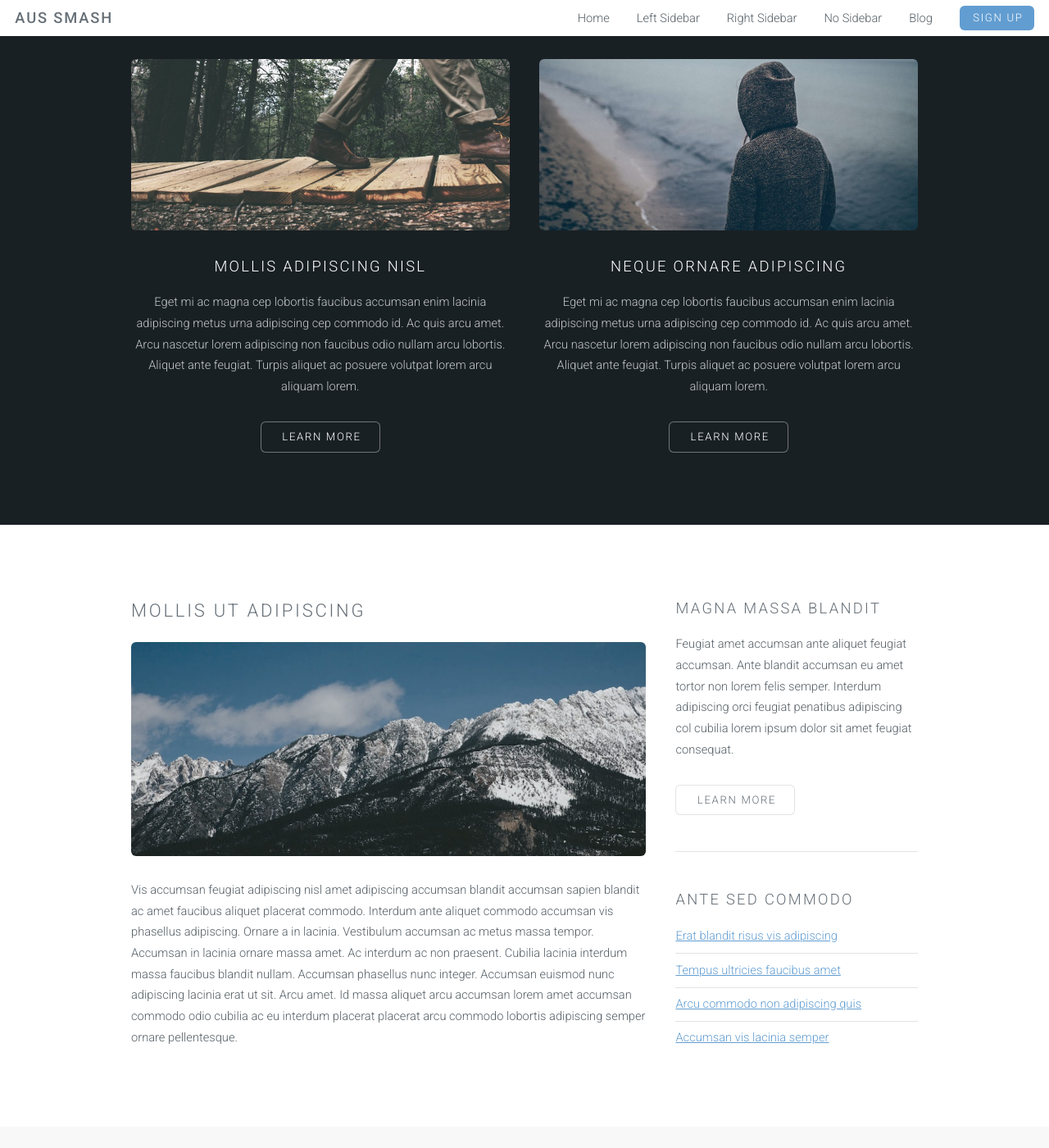
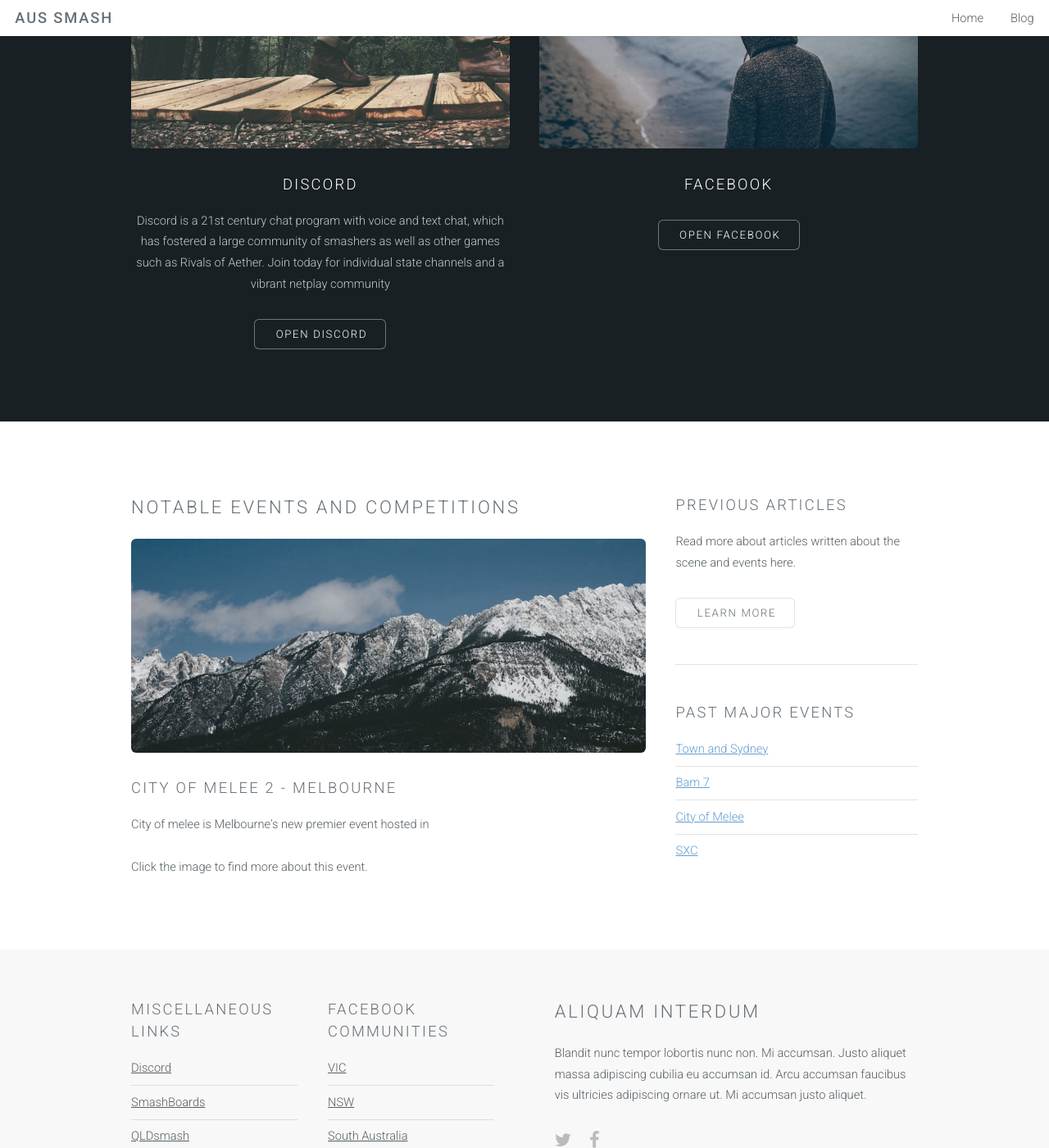
Before and after one commit to Jofzar/Jofzar.github.io, a Jekyll site: the page index.html, which Jekyll copies as it is, in a window 1280 px wide and 1400 px high, scrolled down 1291 px. Shown: the whole window at 82% size. Built offline with Jekyll 4.4.1, drawn with Linux system fonts in a browser that asks for light colours; some of the changed text lies outside the part shown.

Commit message:
dasd
dasd

```diff
--- a/index.html
+++ b/index.html
@@ -1,34 +1,72 @@
----
-layout: landing-page
----
+<!DOCTYPE HTML>
+
+<html>
+	<head>
+		<title>Aus Smash</title>
+		<meta http-equiv="content-type" content="text/html; charset=utf-8" />
+		<meta name="description" content="" />
+		<meta name="keywords" content="" />
+		<!--[if lte IE 8]><script src="js/html5shiv.js"></script><![endif]-->
+		<script src="js/jquery.min.js"></script>
+		<script src="js/skel.min.js"></script>
+		<script src="js/skel-layers.min.js"></script>
+		<script src="js/init.js"></script>
+		<noscript>
+			<link rel="stylesheet" href="css/skel.css" />
+			<link rel="stylesheet" href="css/style.css" />
+			<link rel="stylesheet" href="css/style-xlarge.css" />
+		</noscript>
+	</head>
+	<body id="top">
+
+		<!-- Header -->
+			<header id="header" class="skel-layers-fixed">
+				<h1><a href="#">Aus Smash</a></h1>
+				<nav id="nav">
+					<ul>
+						<li><a href="index.html">Home</a></li>
+						<li><a href="blog.html">Blog</a></li>
+
+					</ul>
+				</nav>
+			</header>
+
+		<!-- Banner -->
+			<section id="banner">
+				<div class="inner">
+					<h2>Welcome to AUS Smash</h2>
+					<p>An ONLINE and OFFLINE community dedicated to playing the games that they love</p>
+
+				</div>
+			</section>
 
 		<!-- One -->
 			<section id="one" class="wrapper style1">
 				<header class="major">
-					<h2>Ipsum feugiat consequat</h2>
-					<p>Tempus adipiscing commodo ut aliquam blandit</p>
+					<h2>What is AUS SMASH about</h2>
+					<p></p>
 				</header>
 				<div class="container">
 					<div class="row">
 						<div class="4u">
 							<section class="special box">
-								<i class="icon fa-area-chart major"></i>
-								<h3>Justo placerat</h3>
-								<p>Eu non col commodo accumsan ante mi. Commodo consectetur sed mi adipiscing accumsan ac nunc tincidunt lobortis.</p>
+								<i class="icon fa-wifi major"></i>
+								<h3>Online Communities</h3>
+								<p>Join Discord and Facebook to interact with with other players and learn more about the local scenes around you. Play other games, enjoy online tournaments and other online interactions.</p>
 							</section>
 						</div>
 						<div class="4u">
 							<section class="special box">
-								<i class="icon fa-refresh major"></i>
-								<h3>Blandit quis curae</h3>
-								<p>Eu non col commodo accumsan ante mi. Commodo consectetur sed mi adipiscing accumsan ac nunc tincidunt lobortis.</p>
+								<i class="icon fa-globe major"></i>
+								<h3>Offline Communities</h3>
+								<p>Come and compete in local tournaments and meets to play Smash Brothers games, everyone is welcome and tournaments are run often no matter where you live!</p>
 							</section>
 						</div>
 						<div class="4u">
 							<section class="special box">
 								<i class="icon fa-cog major"></i>
-								<h3>Amet sed accumsan</h3>
-								<p>Eu non col commodo accumsan ante mi. Commodo consectetur sed mi adipiscing accumsan ac nunc tincidunt lobortis.</p>
+								<h3>Netplay</h3>
+								<p>Play online games with friends through Wii U's and Dolphins netplay on Discord. Other games such as Rivals Of Aether are also played competitivly, play to just have fun or to get better at the game.</p>
 							</section>
 						</div>
 					</div>
@@ -38,28 +76,29 @@
 		<!-- Two -->
 			<section id="two" class="wrapper style2">
 				<header class="major">
-					<h2>Commodo accumsan aliquam</h2>
-					<p>Amet nisi nunc lorem accumsan</p>
+					<h2>Online Communities</h2>
+					<p>Connect online with other smashers, to chat or to find out more about your local scene</p>
 				</header>
 				<div class="container">
 					<div class="row">
 						<div class="6u">
 							<section class="special">
-								<a href="#" class="image fit"><img src="images/pic01.jpg" alt="" /></a>
-								<h3>Mollis adipiscing nisl</h3>
-								<p>Eget mi ac magna cep lobortis faucibus accumsan enim lacinia adipiscing metus urna adipiscing cep commodo id. Ac quis arcu amet. Arcu nascetur lorem adipiscing non faucibus odio nullam arcu lobortis. Aliquet ante feugiat. Turpis aliquet ac posuere volutpat lorem arcu aliquam lorem.</p>
+								<a href="http://discord.me/aus-smash" class="image fit"><img src="images/pic01.jpg" alt="" /></a>
+								<h3>Discord</h3>
+								<p>Discord is a 21st century chat program with voice and text chat, which has fostered a large community of smashers as well as other games such as Rivals of Aether.
+									Join today for individual state channels and a vibrant netplay community </p>
 								<ul class="actions">
-									<li><a href="#" class="button alt">Learn More</a></li>
+									<li><a href="http://discord.me/aus-smash" class="button alt">Open Discord</a></li>
 								</ul>
 							</section>
 						</div>
 						<div class="6u">
 							<section class="special">
 								<a href="#" class="image fit"><img src="images/pic02.jpg" alt="" /></a>
-								<h3>Neque ornare adipiscing</h3>
-								<p>Eget mi ac magna cep lobortis faucibus accumsan enim lacinia adipiscing metus urna adipiscing cep commodo id. Ac quis arcu amet. Arcu nascetur lorem adipiscing non faucibus odio nullam arcu lobortis. Aliquet ante feugiat. Turpis aliquet ac posuere volutpat lorem arcu aliquam lorem.</p>
+								<h3>Facebook</h3>
+								<p></p>
 								<ul class="actions">
-									<li><a href="#" class="button alt">Learn More</a></li>
+									<li><a href="#" class="button alt">Open Facebook</a></li>
 								</ul>
 							</section>
 						</div>
@@ -73,30 +112,78 @@
 					<div class="row">
 						<div class="8u">
 							<section>
-								<h2>Mollis ut adipiscing</h2>
-								<a href="#" class="image fit"><img src="images/pic03.jpg" alt="" /></a>
-								<p>Vis accumsan feugiat adipiscing nisl amet adipiscing accumsan blandit accumsan sapien blandit ac amet faucibus aliquet placerat commodo. Interdum ante aliquet commodo accumsan vis phasellus adipiscing. Ornare a in lacinia. Vestibulum accumsan ac metus massa tempor. Accumsan in lacinia ornare massa amet. Ac interdum ac non praesent. Cubilia lacinia interdum massa faucibus blandit nullam. Accumsan phasellus nunc integer. Accumsan euismod nunc adipiscing lacinia erat ut sit. Arcu amet. Id massa aliquet arcu accumsan lorem amet accumsan commodo odio cubilia ac eu interdum placerat placerat arcu commodo lobortis adipiscing semper ornare pellentesque.</p>
+								<h2>Notable Events and Competitions</h2>
+								<a href="https://smash.gg/tournament/city-of-melee-2" class="image fit"><img src="images/pic03.jpg" alt="" /></a>
+								<H3>City of melee 2 - Melbourne</h3>
+								<p>City of melee is Melbourne's new premier event hosted in
+									<br>
+									<br>
+								Click the image to find more about this event. </p>
 							</section>
 						</div>
 						<div class="4u">
 							<section>
-								<h3>Magna massa blandit</h3>
-								<p>Feugiat amet accumsan ante aliquet feugiat accumsan. Ante blandit accumsan eu amet tortor non lorem felis semper. Interdum adipiscing orci feugiat penatibus adipiscing col cubilia lorem ipsum dolor sit amet feugiat consequat.</p>
+								<h3>Previous articles</h3>
+								<p>Read more about articles written about the scene and events here.</p>
 								<ul class="actions">
 									<li><a href="#" class="button alt">Learn More</a></li>
 								</ul>
 							</section>
 							<hr />
 							<section>
-								<h3>Ante sed commodo</h3>
+								<h3>Past major events</h3>
 								<ul class="alt">
-									<li><a href="#">Erat blandit risus vis adipiscing</a></li>
-									<li><a href="#">Tempus ultricies faucibus amet</a></li>
-									<li><a href="#">Arcu commodo non adipiscing quis</a></li>
-									<li><a href="#">Accumsan vis lacinia semper</a></li>
+									<li><a href="http://smashboards.com/threads/town-sydney-an-australian-major-smash-tournament-july-10th-12th.404180/">Town and Sydney</a></li>
+									<li><a href="https://www.google.com.au/search?q=bam+7&oq=bam+7&aqs=chrome..69i57j0j69i59j0l3.934j0j4&sourceid=chrome&es_sm=93&ie=UTF-8">Bam 7</a></li>
+									<li><a href="https://smash.gg/tournament/city-of-melee">City of Melee</a></li>
+									<li><a href="http://smashboards.com/threads/sa-sxc2k15-sa-fighting-game-major-nov-28-29-melee-pm-wii-u-brawl.417000/">SXC</a></li>
 								</ul>
 							</section>
 						</div>
 					</div>
 				</div>
 			</section>
+
+
+		<!-- Footer -->
+			<footer id="footer">
+				<div class="container">
+					<div class="row double">
+						<div class="6u">
+							<div class="row collapse-at-2">
+								<div class="6u">
+									<h3>Miscellaneous Links</h3>
+									<ul class="alt">
+										<li><a href="https://discordapp.com/">Discord</a></li>
+										<li><a href="http://smashboards.com/forums/australia.252/">SmashBoards</a></li>
+										<li><a href="http://qldsmash.com/">QLDsmash</a></li>
+										<li><a href="#">Nascetur nunc varius</a></li>
+									</ul>
+								</div>
+								<div class="6u">
+									<h3>Facebook Communities</h3>
+									<ul class="alt">
+										<li><a href="https://www.facebook.com/groups/253413668003243/">VIC</a></li>
+										<li><a href="https://www.facebook.com/groups/145359035665748/">NSW</a></li>
+										<li><a href="https://www.facebook.com/groups/SaSmash/">South Australia</a></li>
+										<li><a href="https://www.facebook.com/groups/perthsmash/">Western Australia</a></li>
+										<li><a href="https://www.facebook.com/groups/QueenslandSmash/">QLD</a></li>
+									</ul>
+								</div>
+							</div>
+						</div>
+						<div class="6u">
+							<h2>Aliquam Interdum</h2>
+							<p>Blandit nunc tempor lobortis nunc non. Mi accumsan. Justo aliquet massa adipiscing cubilia eu accumsan id. Arcu accumsan faucibus vis ultricies adipiscing ornare ut. Mi accumsan justo aliquet.</p>
+							<ul class="icons">
+								<li><a href="#" class="icon fa-twitter"><span class="label">Twitter</span></a></li>
+								<li><a href="#" class="icon fa-facebook"><span class="label">Facebook</span></a></li>
+							</ul>
+						</div>
+					</div>
+
+				</div>
+			</footer>
+
+	</body>
+</html>
```
